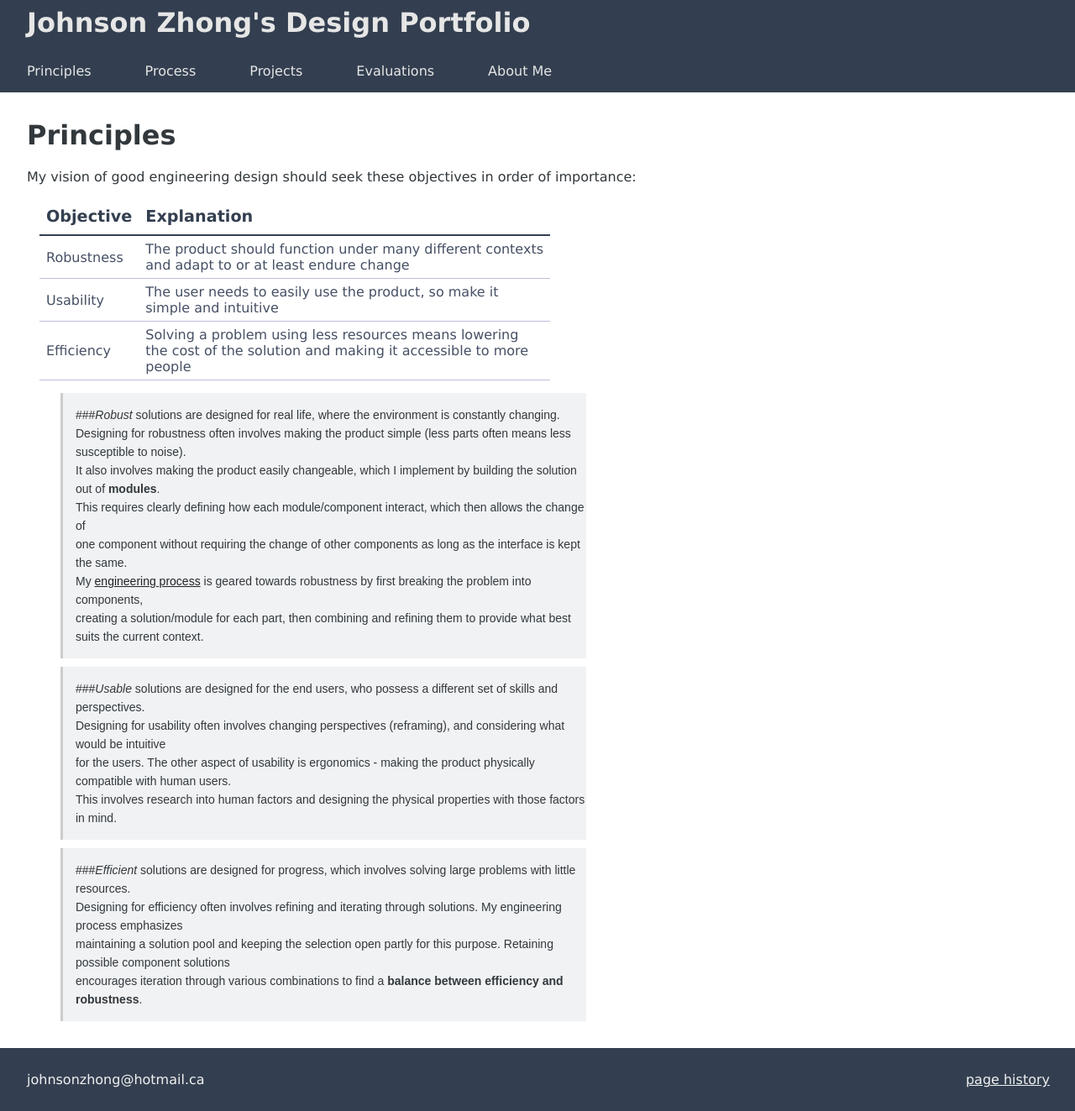
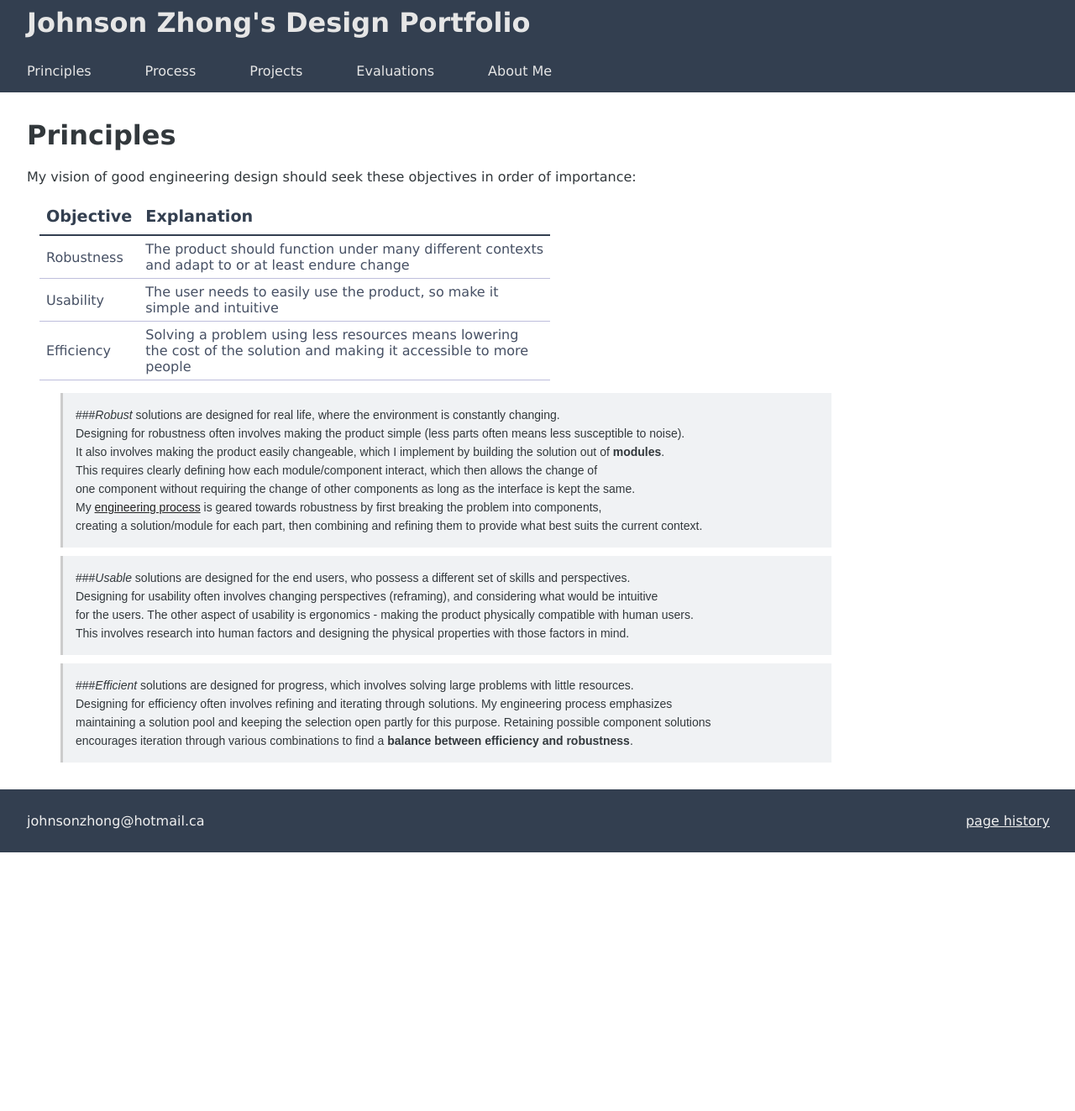
Before and after one commit to LemonPi/lemonpi.github.io, a Jekyll site: the page built from principles.md, in a window 1280 px wide. Shown: the whole page at 84% size. Built offline with Jekyll 4.4.1, drawn with Linux system fonts in a browser that asks for light colours; after the commit the page ends 1015 px from its top, so only the background shows below that.

Commit message:
Added page anchors
Useless css specifiers were deleted

```diff
--- a/main.css
+++ b/main.css
@@ -4,10 +4,6 @@
 	margin: 0;
 	color: rgb(50,56,60);
 	padding: 0px 0px 0px 0px;
-}
-
-img {
-	max-width: 100%;
 }
 
 a {
@@ -25,12 +21,6 @@
 ul {
 	list-style-type: square;
 }
-ul ul {
-	list-style-type: square;
-}
-ul ul ul{
-	list-style-type: square;
-}
 
 blockquote {
   font: 14px/22px normal helvetica, sans-serif;
@@ -41,7 +31,9 @@
   margin-left: 40px;
   padding-left: 15px;
   border-left: 3px solid #ccc;
-  max-width: 50%;
+  min-width: 50%;
+  width: 900px;
+  max-width: 95%;
   background: rgb(240,242,244);
 }
 
@@ -93,9 +85,7 @@
 }
 
 #header {
-	color: rgb(206,206,206);
 	background-color: rgb(51,63,80);
-	width: 100%;
 }
 
 #header a {
@@ -126,7 +116,7 @@
 }
 
 
-#pretty {
+.pretty {
 	font-family: "Lucida Sans Unicode", "Lucida Grande", Sans-Serif;
 	background:white;
 	width:50%;
@@ -135,22 +125,22 @@
 	text-align:left;
 	margin:15px;
 }
-#pretty th{
+.pretty th{
 	font-size:120%;
 	color: rgb(51,63,80);
 	border-bottom:2px solid rgb(51,63,80);
 	padding:10px 8px;
 }
-#pretty td{
+.pretty td{
 	border-bottom:1px solid rgb(190,190,220);
 	color: rgb(70,80,100);
 	padding:6px 8px;
 }
-#pretty tbody tr:hover td{background-color: rgb(250,250,250);color:#000000;}
+.pretty tbody tr:hover td{background-color: rgb(250,250,250);color:#000000;}
 
 .frames {
   position: relative;
-  width: 500px;
+  width: 600px;
 }
 
 .frames img {
--- a/principles.md
+++ b/principles.md
@@ -6,7 +6,7 @@
 
 My vision of good engineering design should seek these objectives in order of importance:
 
-<table id="pretty">
+<table class="pretty">
 <tr>
   <th>Objective</th>
   <th>Explanation</th>
```
Also changed, not shown: process.md (+5 -5 lines), projects/binder/index.md (+16 -5 lines).
